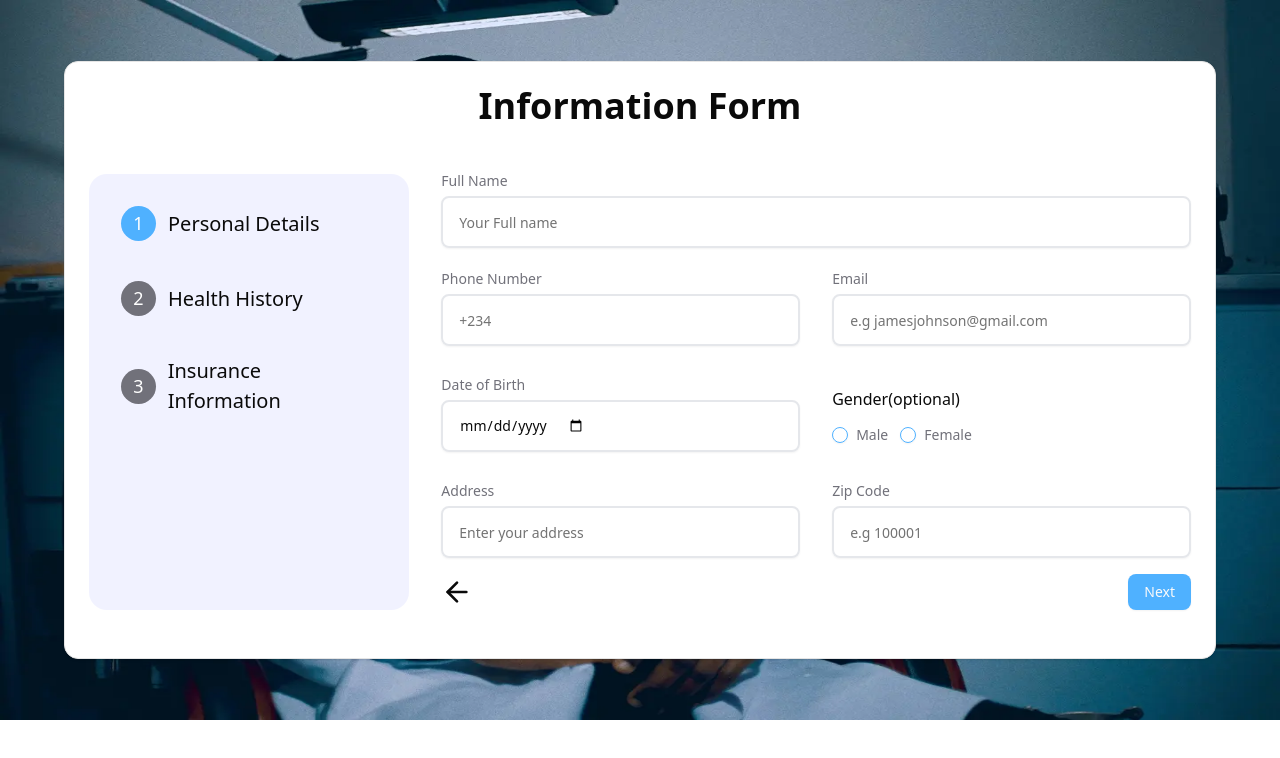
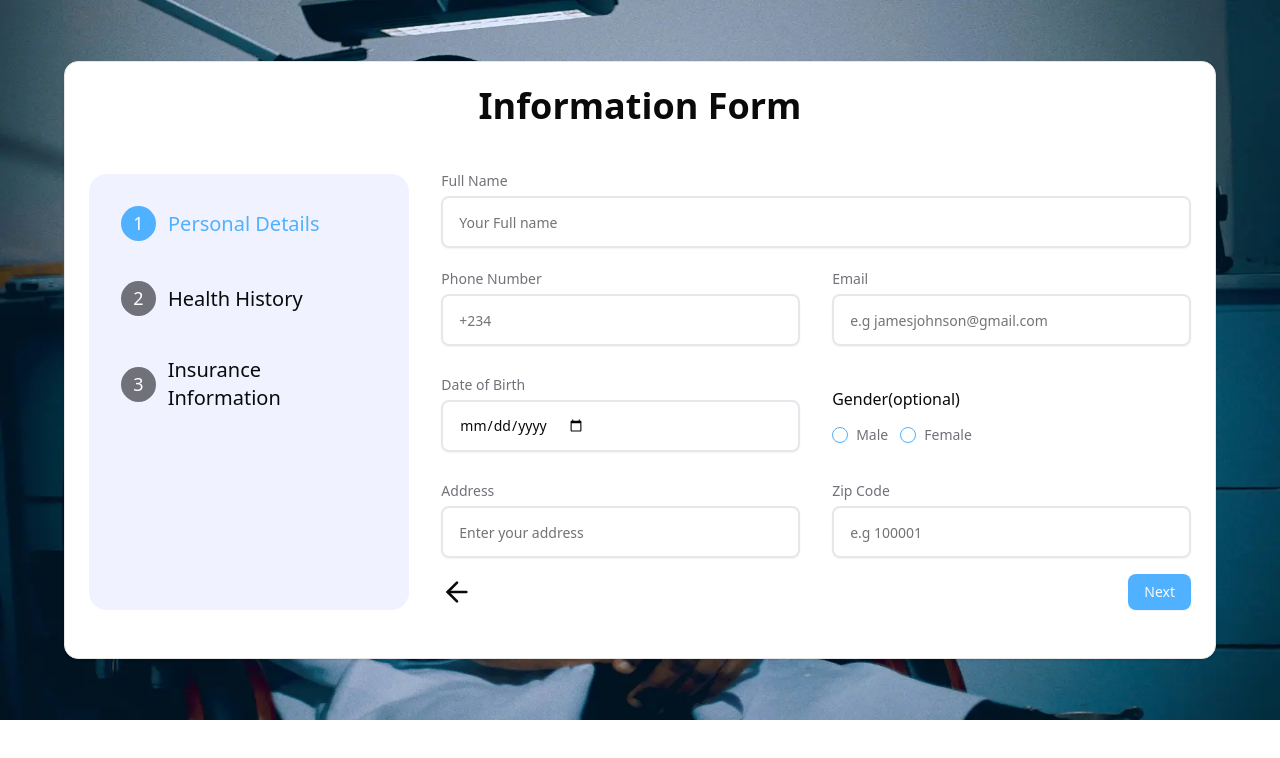
Before and after one commit to Shadrack04/ghri-website, a Next.js app: page /auth/signup in a window 1280 px wide. Shown: the top 758 px of the page. Built offline with nearby package versions, Linux system fonts and the light colour scheme.

Commit message:
add font color primary to the active step text

```diff
--- a/features/auth/components/user-setup.tsx
+++ b/features/auth/components/user-setup.tsx
@@ -89,7 +89,13 @@ export default function UserSetup() {
               >
                 {item.no}
               </p>
-              <p className="text-[20px]">{item.name}</p>
+              <p
+                className={` ${
+                  currentStep >= index + 1 ? " text-primary" : ""
+                } text-xl `}
+              >
+                {item.name}
+              </p>
             </div>
           ))}
         </div>
```
